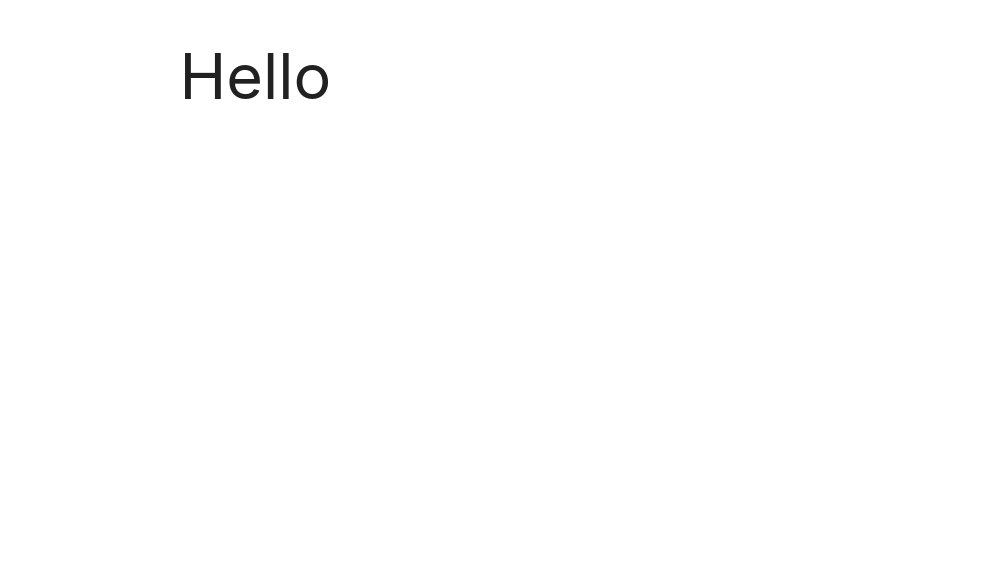
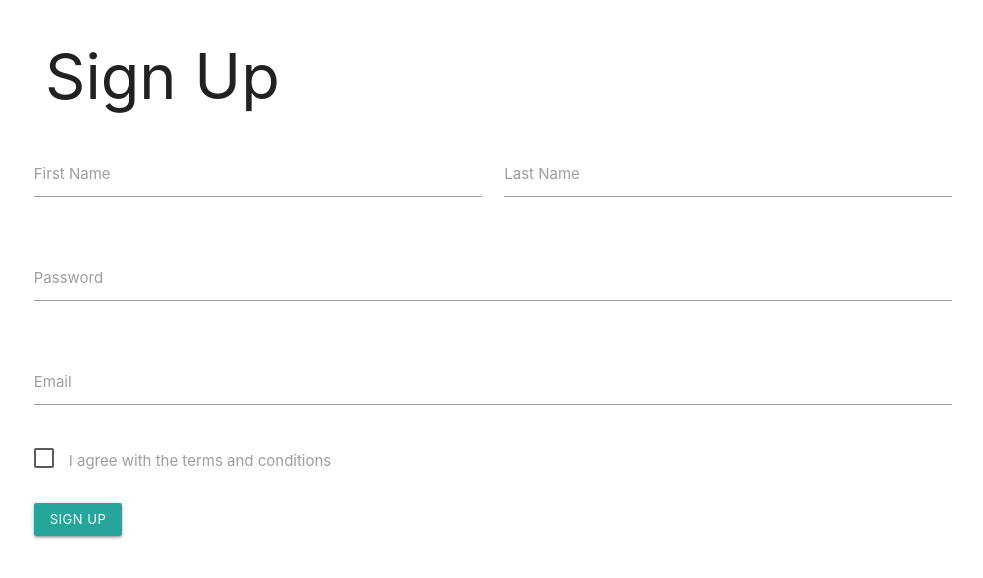
Before and after one commit to rimvydaszilinskas/gymder, a Django app: page /users/register/ in a window 1280 px wide. Shown: the top 578 px of the page, without its empty margins (147-1130 px from the left). Run offline with Django 3.2, Linux system fonts and the light colour scheme; parts of the project's set-up code (start-up, migrations or seed data) failed here and were passed over.

Commit message:
Added html for login and register html, commented out if statement in loginview to test

```diff
--- a/apps/users/views.py
+++ b/apps/users/views.py
@@ -9,7 +9,7 @@ class RegisterView(View):
 
 class LoginView(View):
     def get(self, request, *args, **kwargs):
-        if not request.user.is_anonymous:
+        # if not request.user.is_anonymous:
             # TODO redirect somewhere good!
-            return redirect('pages:index')
+            # return redirect('pages:index')
         return render(request, 'users/login.html', {})
--- a/templates/users/register.html
+++ b/templates/users/register.html
@@ -2,10 +2,48 @@
 
 {% block content %}
 <div class="container">
-    <div class="container">
-        <div class="col s12 offset-m2 m8">
-            <h1>Hello</h1>
+         <div class="col s12 offset-m2 m8">
+            <h1>Sign Up</h1>
+            <form class="site-form" action="{% url 'users:register'%}" method="get">
+                {% csrf_token %}
+              <div class="row">
+                <form class="col s12">
+                  <div class="row">
+                    <div class="input-field col s6">
+                      <input id="first_name" type="text" class="validate">
+                      <label for="first_name">First Name</label>
+                    </div>
+                    <div class="input-field col s6">
+                      <input id="last_name" type="text" class="validate">
+                      <label for="last_name">Last Name</label>
+                    </div>
+                  </div>
+                  <div class="row">
+                    <div class="input-field col s12">
+                      <input id="password" type="password" class="validate">
+                      <label for="password">Password</label>
+                    </div>
+                  </div>
+                  <div class="row">
+                    <div class="input-field col s12">
+                      <input id="email" type="email" class="validate">
+                      <label for="email">Email</label>
+                    </div>
+                  </div>
+                  <p>
+                  <label>
+                    <input type="checkbox" class="filled-in"/>
+                    <span>I agree with the terms and conditions</span>
+                  </label>
+                  </p>
+                  <div class="row">
+                    <div class="input-field col s12">
+                  <a class="waves-effect waves-light btn-small">Sign Up</a>
+                    </div>
+                  </div>
+                </form>
+                </div>
+        </form>
         </div>
-    </div>
 </div>
 {% endblock  %}
```
Also changed, not shown: templates/users/login.html (+16 -2 lines).
